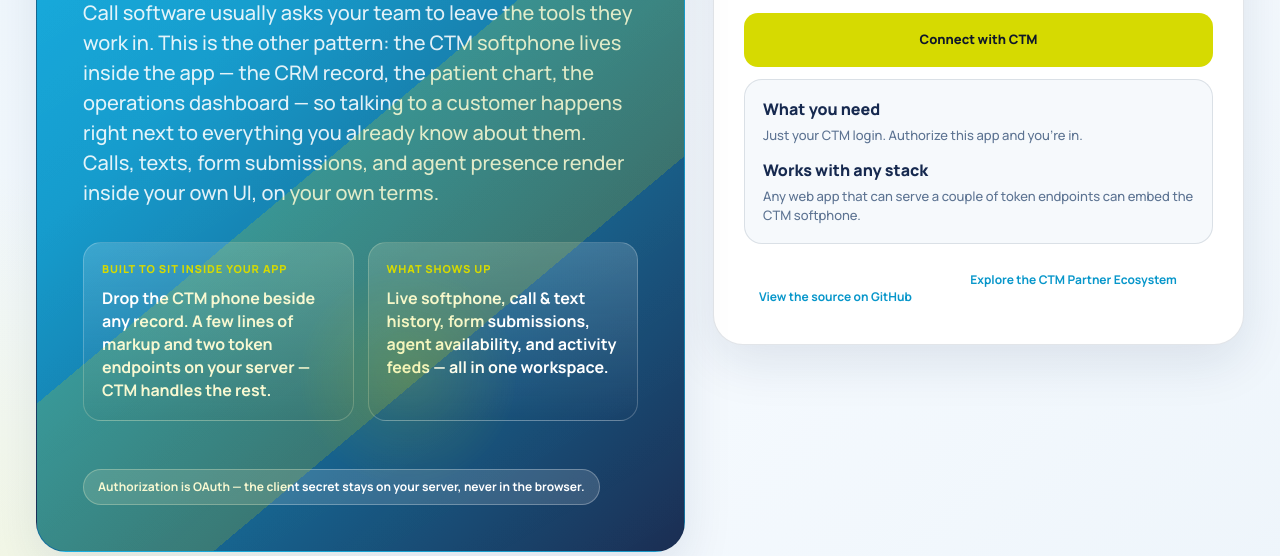
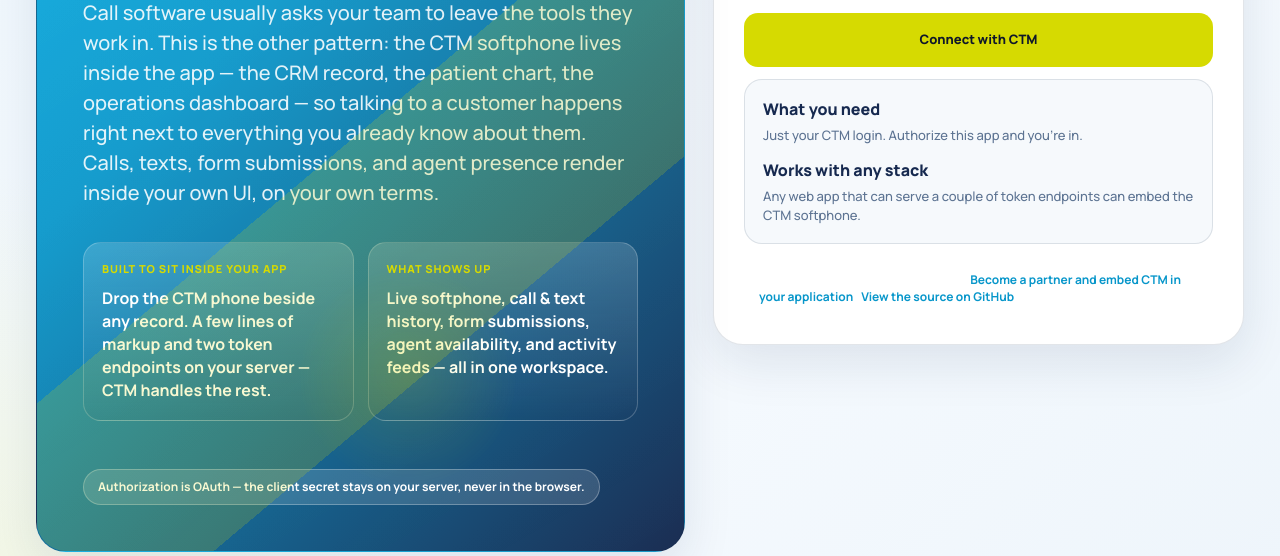
Before and after one commit to CTMJSON/ctm-softphone-workspace, a Flask app: page /login in a window 1280 px wide. Shown: the part 587-1143 px from the top of the page. Run offline with Flask 3, Linux system fonts and the light colour scheme.

Commit message:
Reword partner-ecosystem link on the login page

```diff
--- a/templates/login.html
+++ b/templates/login.html
@@ -109,7 +109,7 @@
 
         <p class="login-inline-note" style="margin-top:18px;">
           Building this into your own product?
-          <a href="https://www.ctm.com/solutions/partner-ecosystem/" target="_blank" rel="noopener">Explore the CTM Partner Ecosystem</a>
+          <a href="https://www.ctm.com/solutions/partner-ecosystem/" target="_blank" rel="noopener">Become a partner and embed CTM in your application</a>
           &middot;
           <a href="https://github.com/CTMJSON/ctm-softphone-workspace" target="_blank" rel="noopener">View the source on GitHub</a>.
         </p>
```
